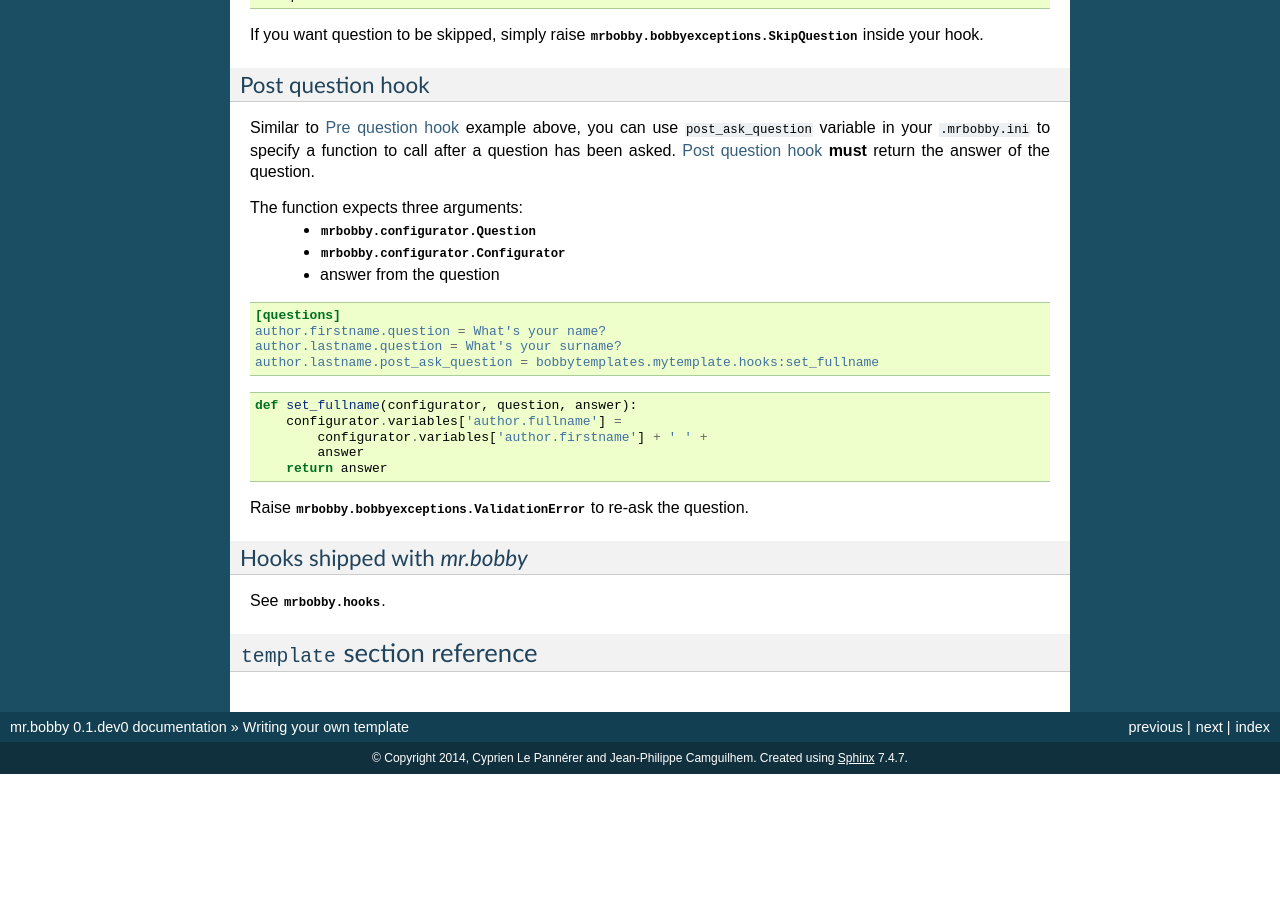
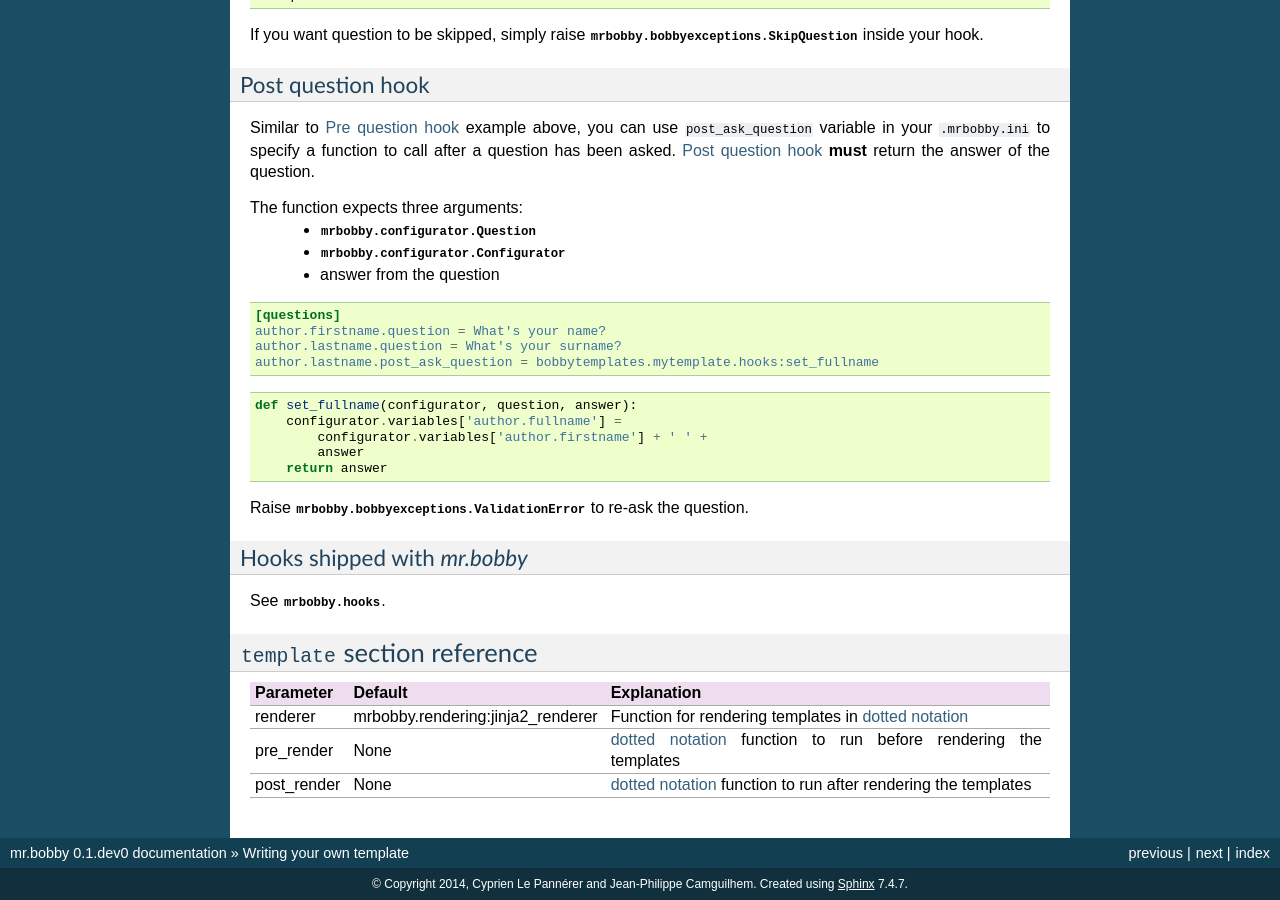
Before and after one commit to jpcw/mr.bobby, a Sphinx documentation site: the page built from docs/source/templateauthor.rst, in a window 1280 px wide and 900 px high, scrolled down 3172 px. Built offline with Sphinx 7.4.7, drawn with Linux system fonts in a browser that asks for light colours; before the commit the page ends 3946 px from its top, so only the background shows below that.

Commit message:
doc boilerplatei again

```diff
--- a/README.rst
+++ b/README.rst
@@ -8,6 +8,7 @@ http://mrbobby.readthedocs.org/
 TODO
 ====
 
+- [high] explain why a fork
 - [high] list-templates ala paster, declared via entry_points
 - [high] more flexibility on plugins
 - [high] template inheritance
--- a/docs/source/index.rst
+++ b/docs/source/index.rst
@@ -1,5 +1,5 @@
 Welcome to mr.bobby's documentation!
-==================================
+=====================================
 
 :Original Authors: Tom Lazar <tom@tomster.org>, Domen Kožar <domen@dev.si>
 :Orginal ource code: `github.com project <https://github.com/jpcw/mr.bobby>`_
--- a/docs/source/templateauthor.rst
+++ b/docs/source/templateauthor.rst
@@ -237,7 +237,7 @@ Raise :exc:`mrbobby.bobbyexceptions.ValidationError` to re-ask the question.
 
 
 Hooks shipped with `mr.bobby`
-***************************
+*****************************
 
 See :mod:`mrbobby.hooks`.
 
@@ -245,10 +245,10 @@ See :mod:`mrbobby.hooks`.
 ``template`` section reference
 ------------------------------
 
-===================== =============================== ======================================================================================
-Parameter             Default                         Explanation
-===================== =============================== ======================================================================================
-renderer              mrbobby.rendering:jinja2_renderer Function for rendering templates in :term:`dotted notation`
-pre_render            None                            :term:`dotted notation` function to run before rendering the templates
-post_render           None                            :term:`dotted notation` function to run after rendering the templates
-===================== =============================== ======================================================================================
+===================== ================================== ======================================================================================
+Parameter             Default                              Explanation
+===================== ================================== ======================================================================================
+renderer              mrbobby.rendering:jinja2_renderer  Function for rendering templates in :term:`dotted notation`
+pre_render            None                               :term:`dotted notation` function to run before rendering the templates
+post_render           None                               :term:`dotted notation` function to run after rendering the templates
+===================== ================================== ======================================================================================
```
Also changed, not shown: 1 other file.
